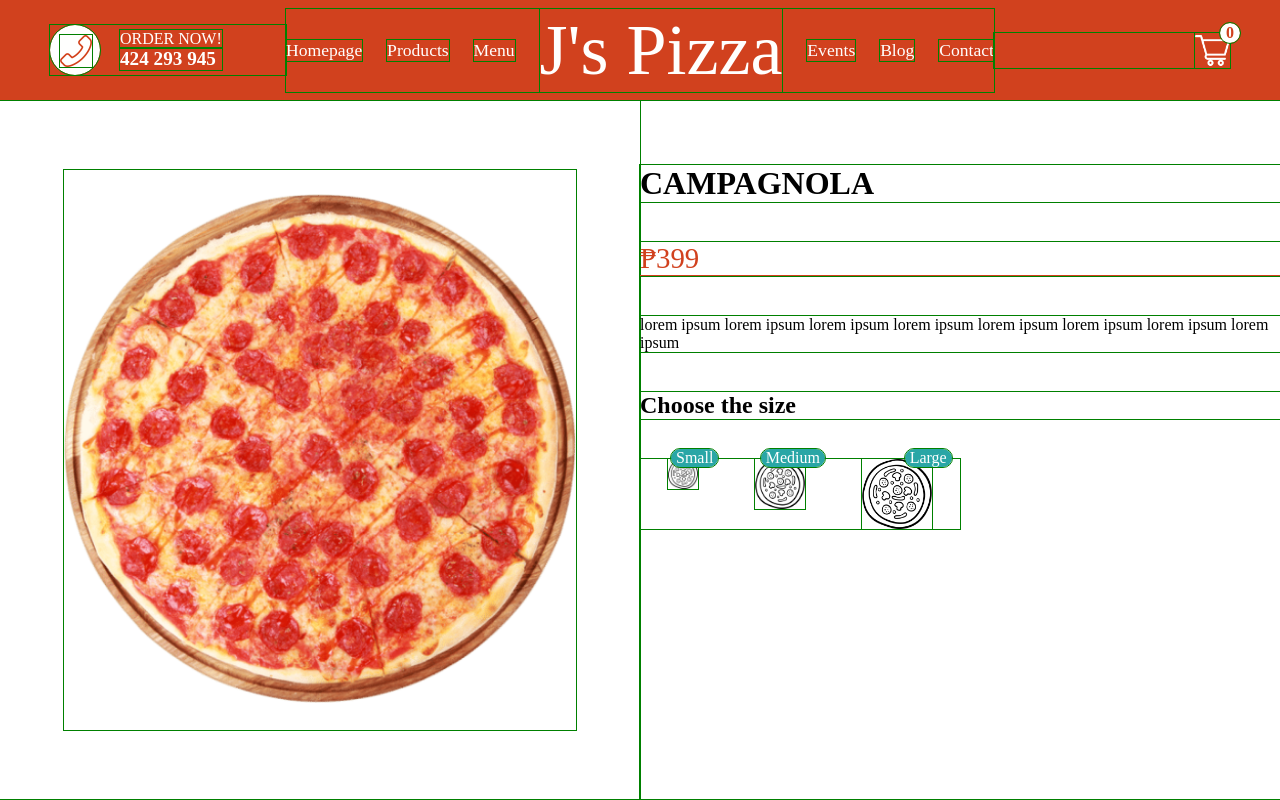
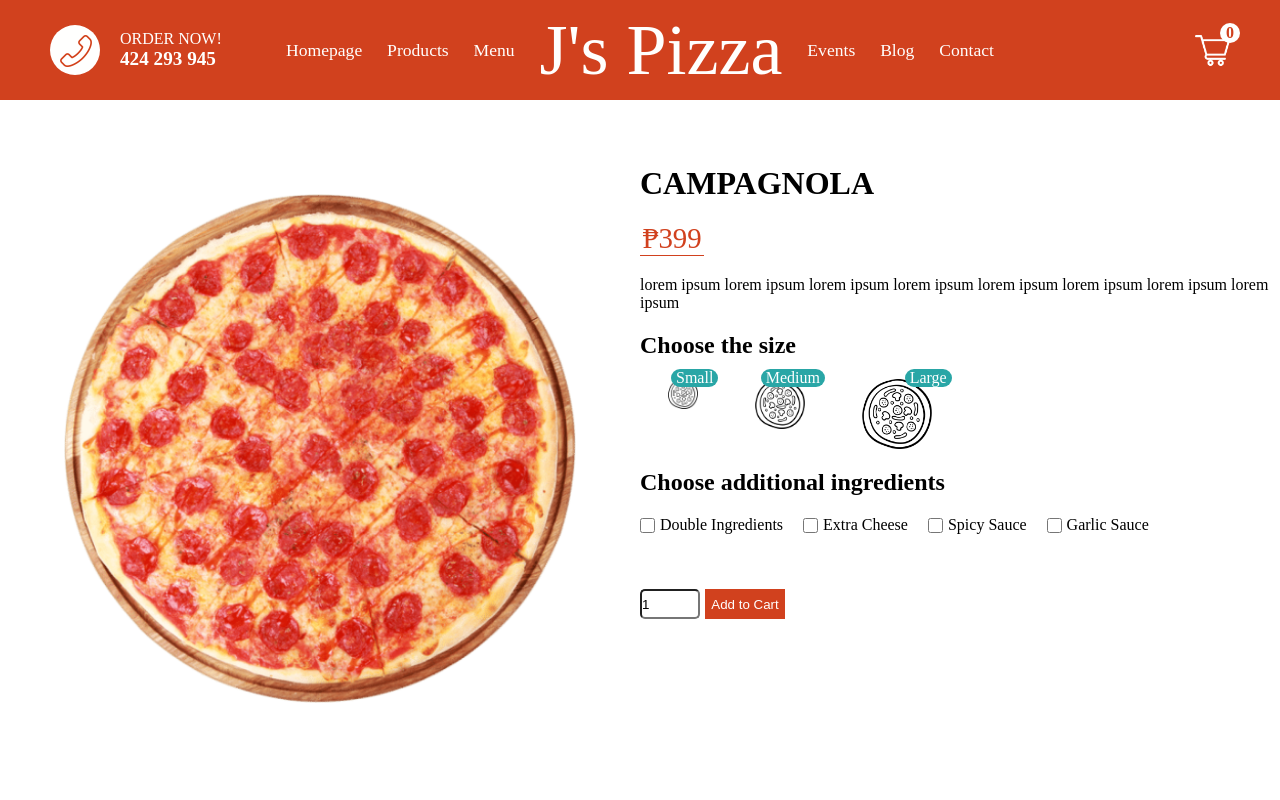
Before and after one commit to awesomedev08/Food-Ordering-Nextjs, a Next.js app: page /product/1 in a window 1280 px wide. Shown: the top 800 px of the page. Built offline with nearby package versions, Linux system fonts and the light colour scheme.

Commit message:
Feat: finalized product page with styling

```diff
--- a/pages/product/[id].js
+++ b/pages/product/[id].js
@@ -13,7 +13,7 @@
     price: [399, 499, 599],
     desc: "lorem ipsum lorem ipsum lorem ipsum lorem ipsum lorem ipsum lorem ipsum lorem ipsum lorem ipsum",
   };
-  console.log(pizza.price[0]);
+  console.log(size);
   return (
     <div className={styles.container}>
       <div className={styles.left}>
@@ -27,18 +27,61 @@
         <p className={styles.desc}>{pizza.desc}</p>
         <h2 className={styles.choice}>Choose the size</h2>
         <div className={styles.sizes}>
-          <div className={styles.size}>
+          <div className={styles.size} onClick={() => setSize(0)}>
             <Image src="/img/size.png" alt="" fill />
             <span className={styles.number}>Small</span>
           </div>
-          <div className={styles.size}>
+          <div className={styles.size} onClick={() => setSize(1)}>
             <Image src="/img/size.png" alt="" fill />
             <span className={styles.number}>Medium</span>
           </div>
-          <div className={styles.size}>
+          <div className={styles.size} onClick={() => setSize(2)}>
             <Image src="/img/size.png" alt="" fill />
             <span className={styles.number}>Large</span>
           </div>
+        </div>
+        <h2 className={styles.choice}>Choose additional ingredients</h2>
+        <div className={styles.ingredients}>
+          <div className={styles.option}>
+            <input
+              type="checkbox"
+              id="double"
+              name="double"
+              className={styles.checkbox}
+            />
+            <label htmlFor="double">Double Ingredients</label>
+          </div>
+          <div className={styles.option}>
+            <input
+              type="checkbox"
+              id="cheese"
+              name="cheese"
+              className={styles.checkbox}
+            />
+            <label htmlFor="cheese">Extra Cheese</label>
+          </div>
+          <div className={styles.option}>
+            <input
+              type="checkbox"
+              id="spicy"
+              name="spicy"
+              className={styles.checkbox}
+            />
+            <label htmlFor="spicy">Spicy Sauce</label>
+          </div>
+          <div className={styles.option}>
+            <input
+              type="checkbox"
+              id="garlic"
+              name="garlic"
+              className={styles.checkbox}
+            />
+            <label htmlFor="garlic">Garlic Sauce</label>
+          </div>
+        </div>
+        <div className={styles.add}>
+          <input type="number" defaultValue={1} className={styles.quantity} />
+          <button className={styles.button}>Add to Cart</button>
         </div>
       </div>
     </div>
--- a/styles/ProductId.module.css
+++ b/styles/ProductId.module.css
@@ -15,7 +15,7 @@
   margin-top: 65px;
   display: flex;
   flex-direction: column;
-  gap: 40px;
+  gap: 20px;
 }
 
 .imgContainer{
@@ -29,6 +29,8 @@
 }
 
 .price{
+  text-align: center;
+  width: 10%;
   color: #d1411e;
   font-size: 1.8rem;
   font-weight: 400;
@@ -45,6 +47,10 @@
   width: 30px;
   height: 30px;
   position: relative;
+}
+
+.size:hover{
+  cursor: pointer;
 }
 
 .size:nth-child(2){
@@ -66,3 +72,42 @@
   background-color: rgb(41, 166, 166);
   color: white;
 }
+
+.ingredients{
+  display: flex;
+  align-items: center;
+}
+
+.option{
+  display: flex;
+  align-items: center;
+  justify-content: center;
+  margin-right: 20px;
+  font-weight: 500;
+}
+
+.checkbox{
+  margin-right: 5px;
+  width: 15px;
+  height: 15px;
+}
+
+.add{
+  margin-top: 35px;
+}
+
+.quantity{
+  width: 60px;
+  height: 30px;
+  border-radius: 5px;
+}
+
+.button{
+  height: 30px;
+  width: 80px;
+  margin-left: 5px;
+  color: white;
+  background: #d1411e;
+  border: none;
+  font-weight: 500;
+}
--- a/styles/globals.css
+++ b/styles/globals.css
@@ -77,7 +77,7 @@
   box-sizing: border-box;
   padding: 0;
   margin: 0;
-  outline: 1px solid green;
+  /* outline: 1px solid green; */
 }
 
 html,
```
